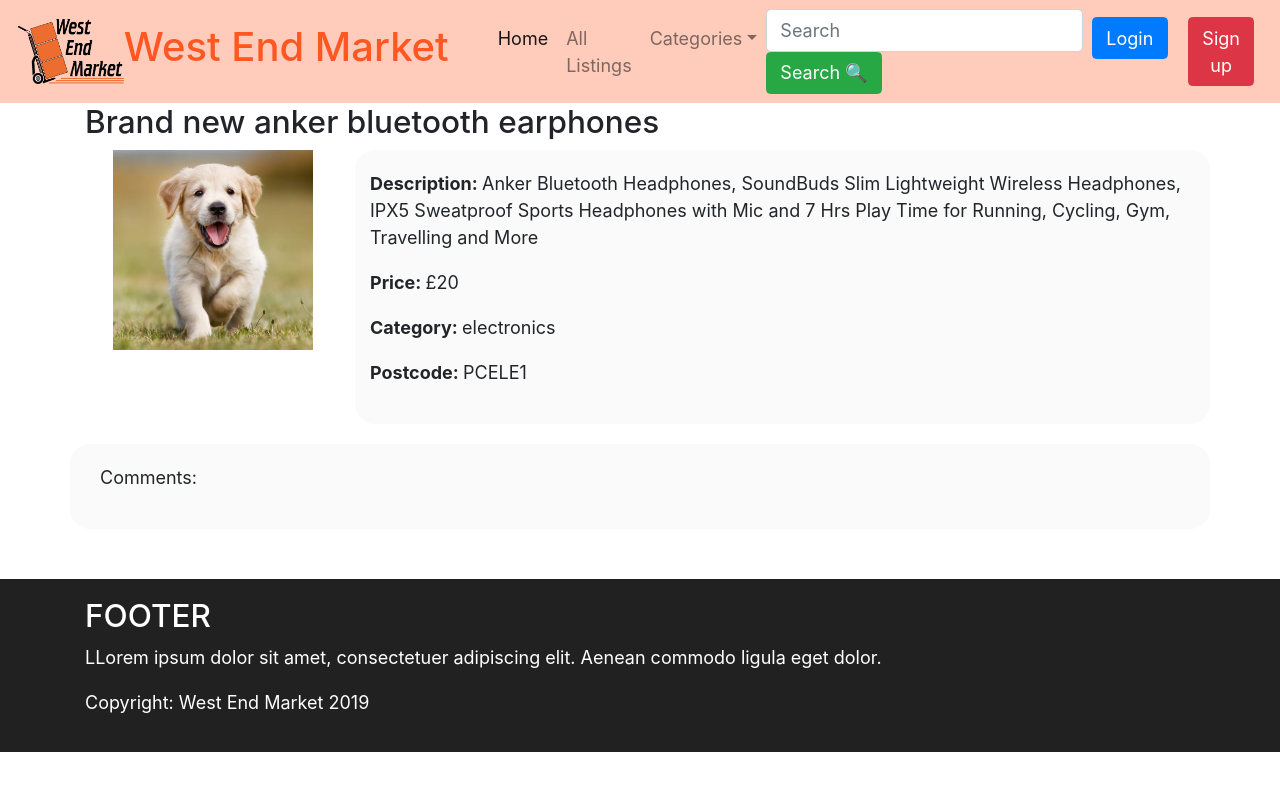
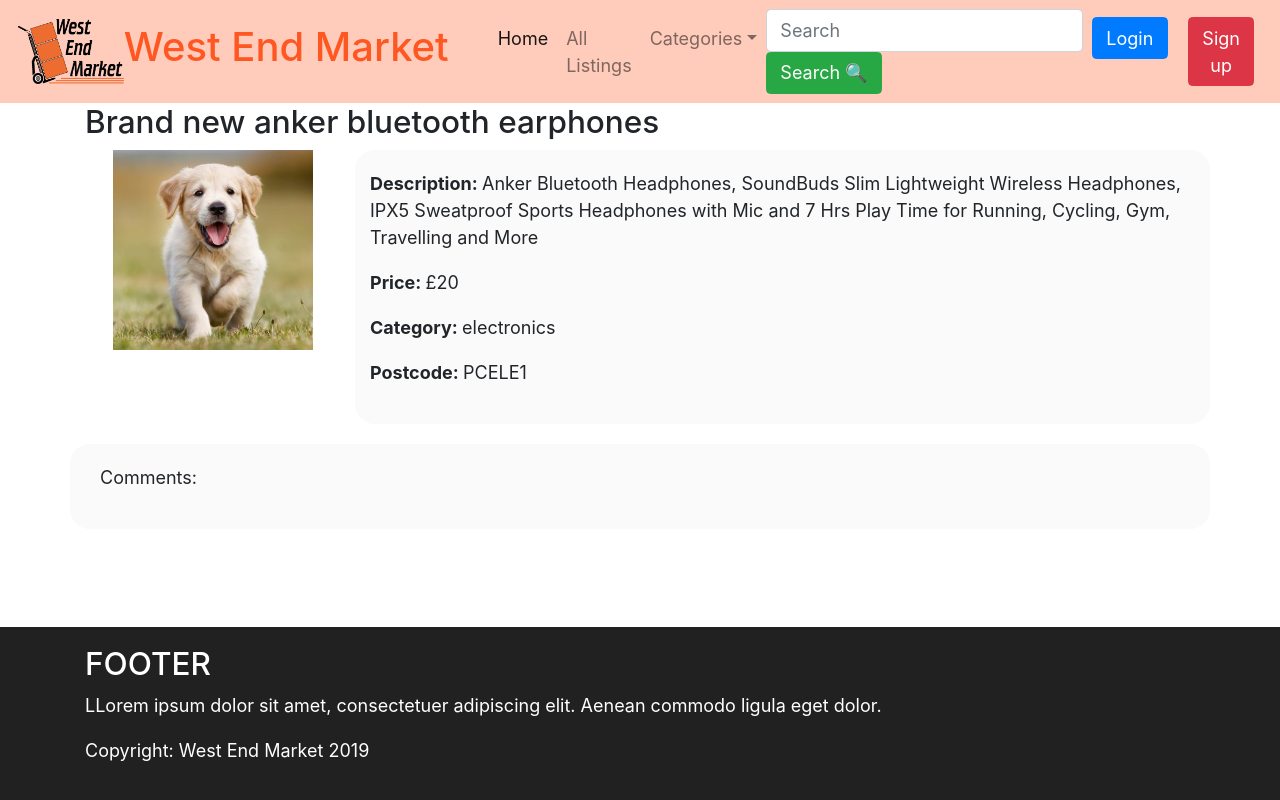
Before and after one commit to Eftichios/west_end_market, a Django app: page /west_end_market/listing/e1/ in a window 1280 px wide. Run offline with Django 3.2, Linux system fonts and the light colour scheme; data comes from the database, SQL or seed files in the repository; some libraries are stand-ins or nearby versions.

Commit message:
footed fixed to bottom of page

```diff
--- a/static/resourses/css/styleaddons.css
+++ b/static/resourses/css/styleaddons.css
@@ -26,14 +26,11 @@ html {
     font-weight: 400;
     font-size: 18px;
     text-rendering: optimizeLegibility;
-    min-height: 100%;
+    position: relative;
 }
 
 body {
     min-height: 100%;
-    position: relative;
-    margin: 0;
-    padding-bottom: 80px;
 }
 
 
@@ -80,8 +77,10 @@ h2{
 /* FOOTER */
 /* --------------------------------------------------- */
 .footer-style {
+    color: #ffffff;
     background-color: #212121;
-    color: white;
+    position: relative;
+    bottom: 0px;
 }
 
 /* --------------------------------------------------- */
@@ -111,7 +110,6 @@ h2{
         text-align: center;
     }
 }
-
 
 /* --------------------------------------------------- */
 /* DIFFERENT MARGIN/PADDING/WIDTH CLASSES */
--- a/templates/west_end_market/base.html
+++ b/templates/west_end_market/base.html
@@ -22,7 +22,7 @@
     </head>
 
     <body class="d-flex flex-column h-100">
-        <!-- SUGGESTED IMPLEMENTATION -->
+
         <header>
             <nav class="navbar navbar-expand-lg navbar-light light-primary-color">
                 <img src="{% static 'images/logo.png' %}" alt="image of the logo" width=auto height= 65px>
@@ -89,7 +89,6 @@
         </footer>
 
 
-
         <!-- Optional JavaScript -->
         <!-- jQuery first, then Popper.js, then Bootstrap JS -->
         <script src="https://code.jquery.com/jquery-3.3.1.slim.min.js" integrity="sha384-q8i/X+965DzO0rT7abK41JStQIAqVgRVzpbzo5smXKp4YfRvH+8abtTE1Pi6jizo" crossorigin="anonymous"></script>
```
